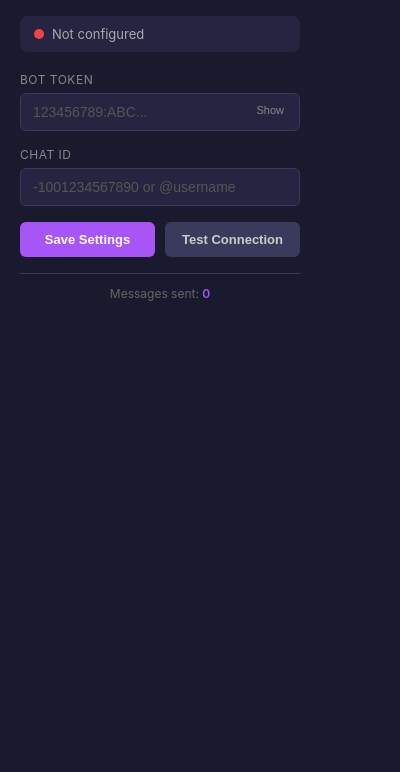
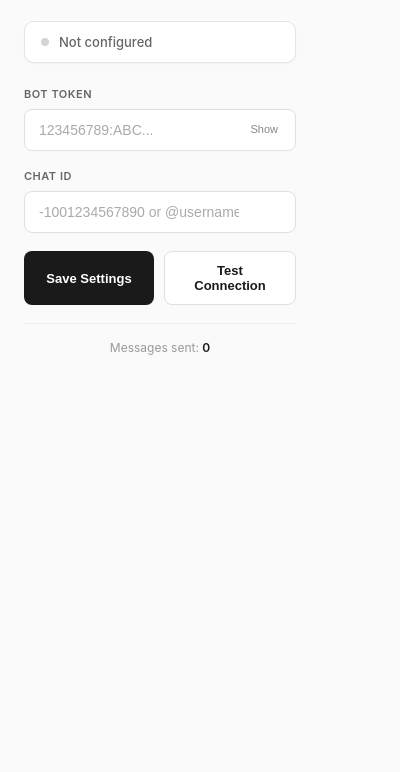
Before and after one commit to YashD5291/Persephone, a browser extension: page popup.html in a window 400 px wide. Shown: the part 72-844 px from the top of the page. Drawn offline with Linux system fonts and the light colour scheme.

Commit message:
[ui] - updated UI of extension popup

```diff
--- a/popup.css
+++ b/popup.css
@@ -7,141 +7,158 @@
 body {
   font-family: -apple-system, BlinkMacSystemFont, 'Segoe UI', Roboto, Oxygen, Ubuntu, sans-serif;
   width: 320px;
-  background: #1a1a2e;
-  color: #eee;
+  background: #fafafa;
+  color: #1a1a1a;
 }
 
 .container {
-  padding: 20px;
+  padding: 24px;
 }
 
 header {
   text-align: center;
-  margin-bottom: 20px;
+  margin-bottom: 24px;
 }
 
 h1 {
-  font-size: 24px;
-  color: #a855f7;
+  font-size: 22px;
+  font-weight: 600;
+  color: #1a1a1a;
   margin-bottom: 4px;
+  letter-spacing: -0.3px;
 }
 
 .subtitle {
   font-size: 12px;
   color: #888;
+  font-weight: 400;
 }
 
 .status-bar {
   display: flex;
   align-items: center;
-  gap: 8px;
-  padding: 10px 14px;
-  background: #252542;
-  border-radius: 8px;
-  margin-bottom: 20px;
+  gap: 10px;
+  padding: 12px 16px;
+  background: #fff;
+  border: 1px solid #e5e5e5;
+  border-radius: 10px;
+  margin-bottom: 24px;
+  box-shadow: 0 1px 2px rgba(0, 0, 0, 0.04);
 }
 
 .status-dot {
-  width: 10px;
-  height: 10px;
+  width: 8px;
+  height: 8px;
   border-radius: 50%;
-  background: #ef4444;
+  background: #d4d4d4;
   transition: background 0.3s;
 }
 
 .status-dot.connected {
   background: #22c55e;
+  box-shadow: 0 0 0 3px rgba(34, 197, 94, 0.15);
 }
 
 .status-text {
   font-size: 13px;
-  color: #aaa;
+  color: #666;
+  font-weight: 500;
 }
 
 .form-group {
-  margin-bottom: 16px;
+  margin-bottom: 18px;
   position: relative;
 }
 
 .form-group label {
   display: block;
-  font-size: 12px;
-  color: #888;
-  margin-bottom: 6px;
+  font-size: 11px;
+  color: #666;
+  margin-bottom: 8px;
   text-transform: uppercase;
   letter-spacing: 0.5px;
+  font-weight: 600;
 }
 
 .form-group input {
   width: 100%;
-  padding: 10px 12px;
-  padding-right: 60px;
-  background: #252542;
-  border: 1px solid #3a3a5c;
-  border-radius: 6px;
-  color: #fff;
+  padding: 12px 14px;
+  padding-right: 56px;
+  background: #fff;
+  border: 1px solid #e0e0e0;
+  border-radius: 8px;
+  color: #1a1a1a;
   font-size: 14px;
-  transition: border-color 0.2s;
+  transition: all 0.2s ease;
+}
+
+.form-group input:hover {
+  border-color: #ccc;
 }
 
 .form-group input:focus {
   outline: none;
-  border-color: #a855f7;
+  border-color: #1a1a1a;
+  box-shadow: 0 0 0 3px rgba(0, 0, 0, 0.06);
 }
 
 .form-group input::placeholder {
-  color: #555;
+  color: #aaa;
 }
 
 .toggle-visibility {
   position: absolute;
-  right: 8px;
-  top: 28px;
+  right: 10px;
+  top: 30px;
   background: transparent;
   border: none;
   color: #888;
   cursor: pointer;
   font-size: 11px;
-  padding: 4px 8px;
+  padding: 6px 8px;
+  font-weight: 500;
+  transition: color 0.2s;
 }
 
 .toggle-visibility:hover {
-  color: #a855f7;
+  color: #1a1a1a;
 }
 
 .button-group {
   display: flex;
   gap: 10px;
-  margin-bottom: 16px;
+  margin-bottom: 18px;
 }
 
 .btn {
   flex: 1;
-  padding: 10px 16px;
+  padding: 11px 16px;
   border: none;
-  border-radius: 6px;
+  border-radius: 8px;
   font-size: 13px;
   font-weight: 600;
   cursor: pointer;
-  transition: all 0.2s;
+  transition: all 0.2s ease;
 }
 
 .btn.primary {
-  background: #a855f7;
+  background: #1a1a1a;
   color: #fff;
 }
 
 .btn.primary:hover {
-  background: #9333ea;
+  background: #333;
 }
 
 .btn.secondary {
-  background: #3a3a5c;
-  color: #ccc;
+  background: #fff;
+  color: #1a1a1a;
+  border: 1px solid #e0e0e0;
 }
 
 .btn.secondary:hover {
-  background: #4a4a6c;
+  background: #f5f5f5;
+  border-color: #ccc;
 }
 
 .btn:disabled {
@@ -150,40 +167,41 @@ h1 {
 }
 
 .message {
-  padding: 10px;
-  border-radius: 6px;
+  padding: 12px;
+  border-radius: 8px;
   font-size: 13px;
   text-align: center;
-  margin-bottom: 16px;
+  margin-bottom: 18px;
   display: none;
+  font-weight: 500;
 }
 
 .message.success {
   display: block;
-  background: rgba(34, 197, 94, 0.2);
-  color: #22c55e;
-  border: 1px solid rgba(34, 197, 94, 0.3);
+  background: #f0fdf4;
+  color: #16a34a;
+  border: 1px solid #bbf7d0;
 }
 
 .message.error {
   display: block;
-  background: rgba(239, 68, 68, 0.2);
-  color: #ef4444;
-  border: 1px solid rgba(239, 68, 68, 0.3);
+  background: #fef2f2;
+  color: #dc2626;
+  border: 1px solid #fecaca;
 }
 
 footer {
   text-align: center;
-  padding-top: 12px;
-  border-top: 1px solid #3a3a5c;
+  padding-top: 16px;
+  border-top: 1px solid #eee;
 }
 
 footer p {
   font-size: 12px;
-  color: #666;
+  color: #999;
 }
 
 #messageCount {
-  color: #a855f7;
+  color: #1a1a1a;
   font-weight: 600;
 }
```
